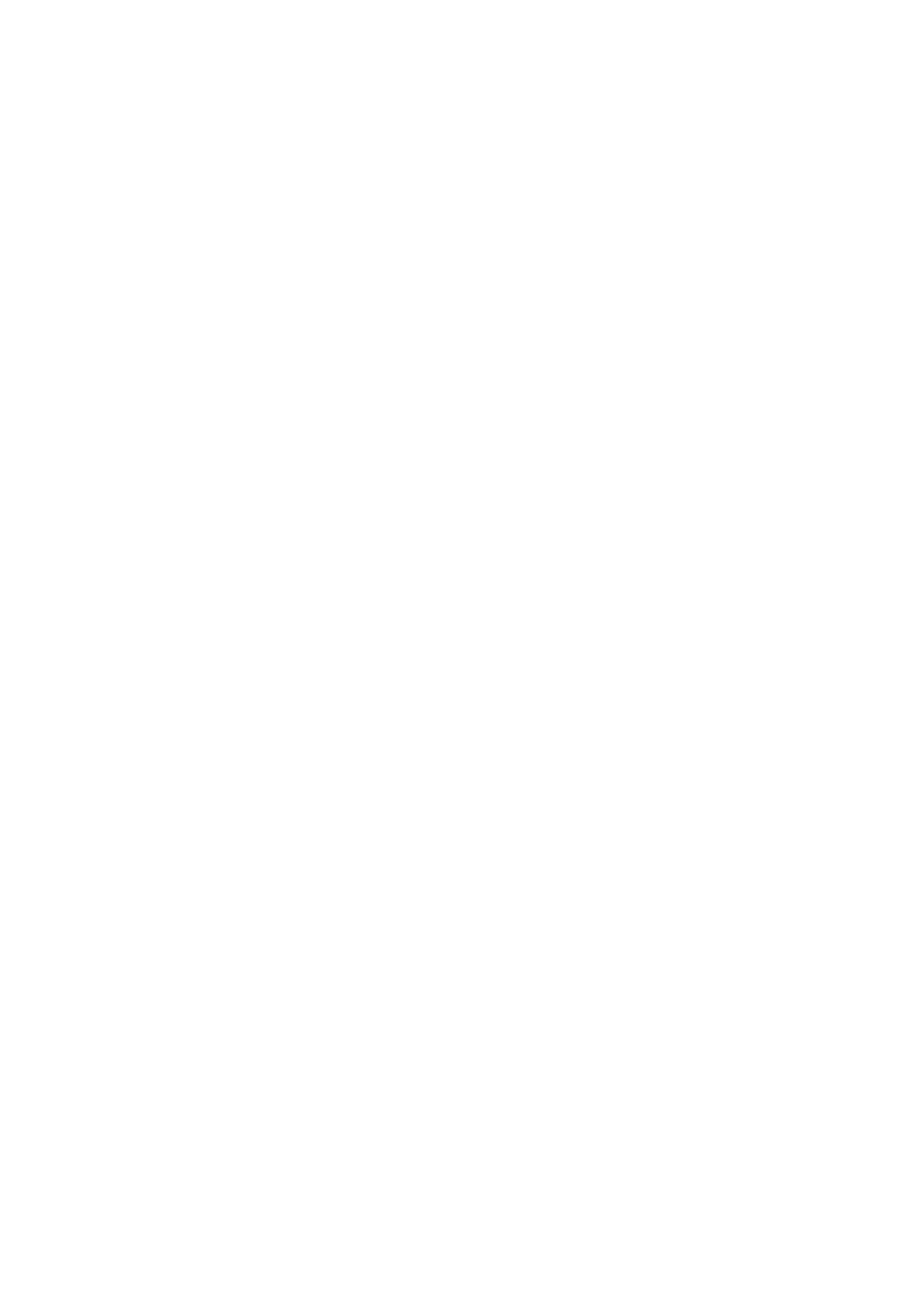
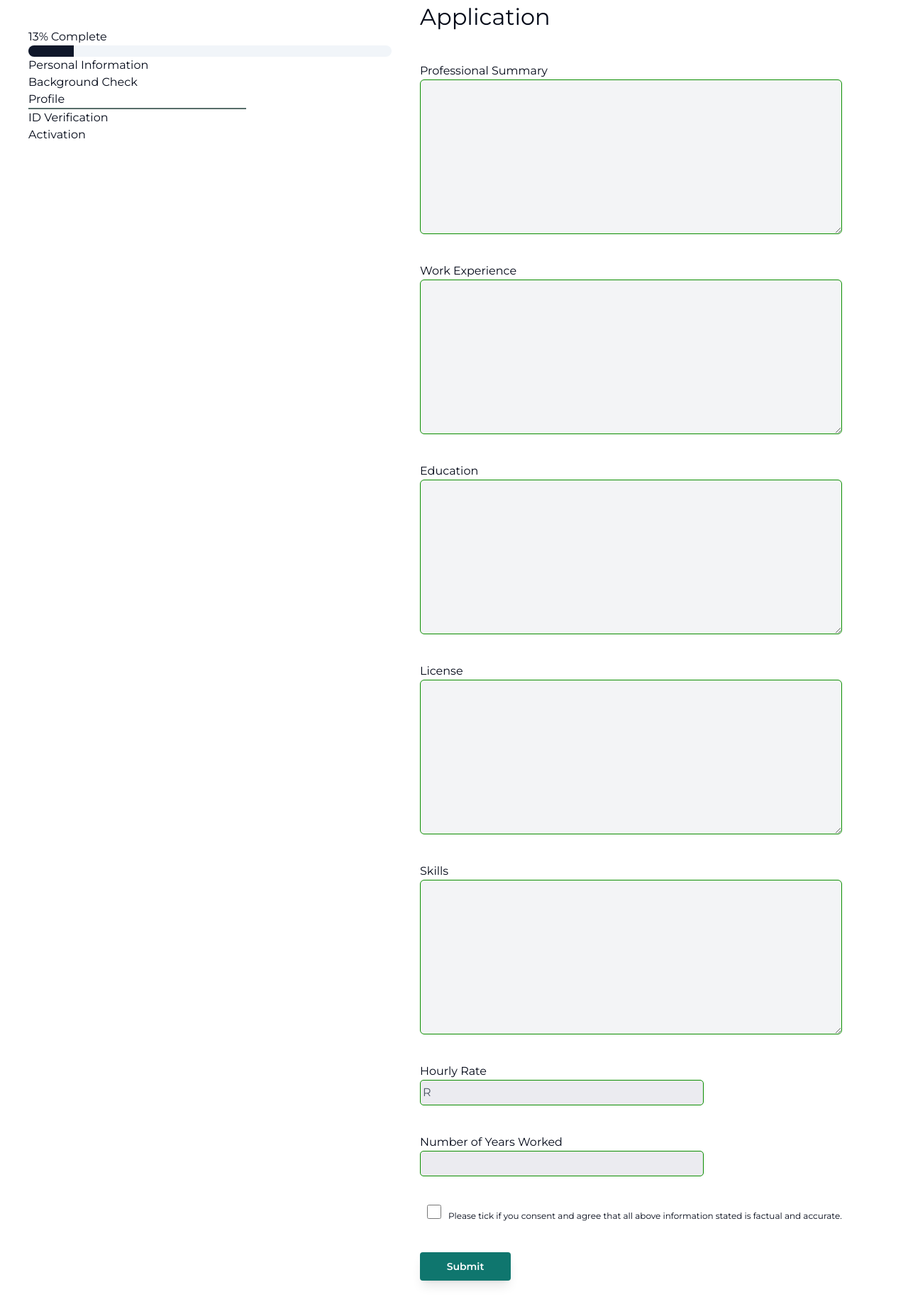
Before and after one commit to The-Winning-Team-Tshimologo/vite-react-pms, a React app: page /SPSignupProfile in a window 1280 px wide. Shown: the whole page at 71% size. Before the commit the page ends 800 px from the top, so only its background shows below. Built offline with nearby package versions, Linux system fonts and the light colour scheme; the HTML template or start-up script is replaced by a standard one.

Commit message:
Added progress bar

```diff
--- a/package.json
+++ b/package.json
@@ -15,6 +15,7 @@
     "@mui/material": "^5.15.12",
     "@mui/styled-engine-sc": "^6.0.0-alpha.17",
     "@mui/x-date-pickers": "^6.19.6",
+    "@radix-ui/react-progress": "^1.0.3",
     "@radix-ui/react-slot": "^1.0.2",
     "chart.js": "^4.4.2",
     "class-variance-authority": "^0.7.0",
--- a/src/components/browseProfessionals/TrackActivity.jsx
+++ b/src/components/browseProfessionals/TrackActivity.jsx
@@ -59,7 +59,7 @@ const TrackActivity = () => {
   return (
     <div className="TrackActivity">
       {" "}
-      <h2>TrackActivity</h2>
+      <h2 className="px-10">TrackActivity</h2>
       <div className="profile-container">
         {Service.map((Service, index) => (
           <div
--- a/src/components/fileUpload/FileUpload2.jsx
+++ b/src/components/fileUpload/FileUpload2.jsx
@@ -42,7 +42,7 @@ const FileUpload2 = ({handleChange, onDrop, inputName,formData,errors,labelName}
               </div>
               {formData && (
                 <div className="file-feedback">
-                  <p>File selected: {formData.name}</p>
+                  <p>File selected: <span style={{ color:"blue" }}  > {formData.name}</span></p>
                 </div>
               )}
             </div>
--- /dev/null
+++ b/src/components/ui/progress.jsx
@@ -0,0 +1,20 @@
+"use client"
+
+import * as React from "react"
+import * as ProgressPrimitive from "@radix-ui/react-progress"
+
+import { cn } from "@/lib/utils"
+
+const Progress = React.forwardRef(({ className, value, ...props }, ref) => (
+  <ProgressPrimitive.Root
+    ref={ref}
+    className={cn("relative h-4 w-full overflow-hidden rounded-full bg-secondary", className)}
+    {...props}>
+    <ProgressPrimitive.Indicator
+      className="h-full w-full flex-1 bg-primary transition-all"
+      style={{ transform: `translateX(-${100 - (value || 0)}%)` }} />
+  </ProgressPrimitive.Root>
+))
+Progress.displayName = ProgressPrimitive.Root.displayName
+
+export { Progress }
--- /dev/null
+++ b/src/pages/spSignup/SPSIgnupProgress.jsx
@@ -0,0 +1,60 @@
+import React from "react";
+import { Progress } from "@/components/ui/progress";
+
+const SPSIgnupProgress = ({ formData, page }) => {
+
+  const totalFields = Object.keys(formData).length;
+  const completedFields = Object.values(formData).filter(
+    (value) => value !== ""
+  ).length;
+  const progressPercentage = (completedFields / totalFields) * 100;
+
+  return (
+    <div className="progress__bar sticky top-10 ">
+      <p>{`${progressPercentage.toFixed(0)}% Complete`}</p>
+      <Progress value={progressPercentage.toFixed(2)} className="pbar" />
+      <p
+        className={
+          page === "Personal Information"
+            ? "border-b-2 border-[#576E6A]  w-3/5"
+            : ""
+        }
+      >
+        Personal Information
+      </p>
+      <p
+        className={
+          page === "Background Check"
+            ? "border-b-2 border-[#576E6A]  w-3/5"
+            : ""
+        }
+      >
+        Background Check
+      </p>
+
+      <p
+        className={
+          page === "Profile" ? "border-b-2 border-[#576E6A]  w-3/5" : ""
+        }
+      >
+        Profile
+      </p>
+      <p
+        className={
+          page === "ID Verification" ? "border-b-2 border-[#576E6A]  w-3/5" : ""
+        }
+      >
+        ID Verification
+      </p>
+      <p
+        className={
+          page === "Activation" ? "border-b-2 border-[#576E6A]  w-3/5" : ""
+        }
+      >
+        Activation
+      </p>
+    </div>
+  );
+};
+
+export default SPSIgnupProgress;
--- a/src/pages/spSignup/SPSignup.css
+++ b/src/pages/spSignup/SPSignup.css
@@ -40,14 +40,18 @@
 
 .sp__context_form,
 .sp__context_form form,
-.SignupUploadDocument,
+/* .SignupUploadDocument, */
+.SPSignupUploadDocument__form,
 .SignupUploadDocument form {
   display: flex;
   flex-direction: column;
   justify-content: center;
   align-items: center;
 }
-
+.SignupUploadDocument{
+  display: flex;
+  flex-direction: row;
+}
 .sp__context_form button,
 .SignupUploadDocument button {
   padding: 10px 45px;
@@ -132,8 +136,16 @@
 
     /* margin-left: 5px; */
 }
+#textIndent{
+  text-indent: 20px;
+}
 
-
+.SPSignupProfile__progress,.SPSignupUploadDocument__progress{
+  width: 40%;
+}
+.pbar{
+  width: 10%;
+}
 @media screen and (max-width: 768px) {
   .sp__context {
     flex-direction: column;
@@ -168,6 +180,7 @@
   .sp__context_side__title {
     opacity: 1;
   }
+
 }
 
 @media screen and (max-width: 430px) {
@@ -218,4 +231,25 @@
   .file-upload__icon {
     height: 25px;
   }
+
+  .SignupUploadDocument{
+    flex-direction: column;
+  }
+
+  .SPSignupUploadDocument__progress{
+    display: flex;
+    margin: auto 100px;
+    /* background-color: red; */
+    width: 500px;
+
+    /* width: ; */
+  }
+  .progress__bar{
+    width: 400px;
+    margin: auto 20px;
+  }
+
+  .SPSignupProfile__progress,.SPSignupUploadDocument__progress{
+    width: 300px;
+  }
 }
--- a/src/pages/spSignup/SPSignupProfile.jsx
+++ b/src/pages/spSignup/SPSignupProfile.jsx
@@ -1,4 +1,7 @@
 import React, { useState } from "react";
+import { Textarea } from "@/components/ui/textarea";
+import { Button } from "@/components/ui/button";
+import SPSIgnupProgress from "./SPSIgnupProgress";
 
 export const SPSignupProfile = () => {
   const [formData, setFormData] = useState({
@@ -9,16 +12,15 @@ export const SPSignupProfile = () => {
     skills: "",
     hourlyRate: "",
     numberOfYearsWorked: "",
-    typeOfAccount: "",
-    branchCode: "",
-    bankStatement: "",
+    agreement: false,
   });
+  // const variableNames = Object.keys(formData);
 
   const [errors, setErrors] = useState({});
 
   const handleChange = (e) => {
     const { name, value } = e.target;
-    console.log(name);
+    // console.log(name);
     setFormData({
       ...formData,
       [name]: value,
@@ -53,41 +55,168 @@ export const SPSignupProfile = () => {
     return errors;
   };
 
+  const handleCheckboxChange = () => {
+    setFormData({
+      ...formData,
+      ["agreement"]: !formData.agreement,
+    });
+  };
+
+  let page = "Activation";
+
   return (
-    <div>
-      {/* SPSignupProfile */}
-      <div className="SPSignupProfile__container">
-        <div className="SPSignupProfile__progress"></div>
-        {/* <div className="SPSignupProfile__form">
-          <div className="formFiled">
-            <label>
+    <div className="SPSignupProfile__container flex">
+      <div className="SPSignupProfile__progress  ml-10">
+        <SPSIgnupProgress formData={formData} page={"Profile"} />
+      </div>
+
+      <div className="SPSignupProfile__form_container ">
+        <h2 className="px-10">Application</h2>
+        <form className="appointment__container   " onSubmit={handleSubmit}>
+          <div className="p-10  pb-0">
+            <p>
+              {" "}
               Professional Summary{" "}
               {errors.professionalSummary && (
                 <span className="error-message">
                   {errors.professionalSummary}
                 </span>
               )}
-            </label>
-            <input
-              type="textarea"
-              name="professionalSummary"
+            </p>
+            <Textarea
+              name={"professionalSummary"}
               value={formData.professionalSummary}
               onChange={handleChange}
+              className="custom-border bg-gray-100 "
+              rows={10}
+            />
+          </div>
+
+          <div className="p-10  pb-0 ">
+            <p>
+              {" "}
+              Work Experience{" "}
+              {errors.workExperience && (
+                <span className="error-message">{errors.workExperience}</span>
+              )}
+            </p>
+            <Textarea
+              name={"workExperience"}
+              value={formData.workExperience}
+              onChange={handleChange}
+              className="custom-border bg-gray-100"
+              rows={10}
+            />
+          </div>
+
+          <div className="p-10  pb-0">
+            <p>
+              {" "}
+              Education{" "}
+              {errors.education && (
+                <span className="error-message">{errors.education}</span>
+              )}
+            </p>
+            <Textarea
+              name={"education"}
+              value={formData.education}
+              onChange={handleChange}
+              className="custom-border bg-gray-100"
+              rows={10}
+            />
+          </div>
+
+          <div className="p-10  pb-0">
+            <p>
+              {" "}
+              License{" "}
+              {errors.license && (
+                <span className="error-message">{errors.license}</span>
+              )}
+            </p>
+            <Textarea
+              name={"license"}
+              value={formData.license}
+              onChange={handleChange}
+              className="custom-border bg-gray-100"
+              rows={10}
+            />
+          </div>
+
+          <div className="p-10  pb-0">
+            <p>
+              {" "}
+              Skills{" "}
+              {errors.skills && (
+                <span className="error-message">{errors.skills}</span>
+              )}
+            </p>
+            <Textarea
+              name={"skills"}
+              value={formData.skills}
+              onChange={handleChange}
+              className="custom-border bg-gray-100"
+              rows={10}
+            />
+          </div>
+
+          <div className="formFiled relative p-10  pb-0 m-0">
+            <p>
+              Hourly Rate{" "}
+              {errors.hourlyRate && (
+                <span className="error-message">{errors.hourlyRate}</span>
+              )}
+            </p>
+            <input
+              type="number"
+              name="hourlyRate"
+              value={formData.hourlyRate}
+              onChange={handleChange}
+              className="custom-border bg-gray-100  indent-8"
+              id="textIndent"
+            />{" "}
+            <span className="absolute left-11 top-[70px] text-gray-600">R</span>
+          </div>
+
+          <div className="formFiled  p-10  pb-0 m-0">
+            <p>
+              Number of Years Worked{" "}
+              {errors.numberOfYearsWorked && (
+                <span className="error-message">
+                  {errors.numberOfYearsWorked}
+                </span>
+              )}
+            </p>
+            <input
+              type="number"
+              name="numberOfYearsWorked"
+              value={formData.numberOfYearsWorked}
+              onChange={handleChange}
+              className="custom-border bg-gray-100  indent-8"
+              id="textIndent"
             />{" "}
           </div>
-        </div> */}
 
+          <div className=" p-10  pb-0 m-0">
+            <input
+              type="checkbox"
+              name="myCheckbox"
+              checked={formData.agreement}
+              onChange={handleCheckboxChange}
+              className="w-10 h-5 "
+            />
+            <label className="w-30 h-20 text-xs mb-10">
+              Please tick if you consent and agree that all above information
+              stated is factual and accurate.
+            </label>
+          </div>
 
-        {/*  professionalSummary: "",
-    workExperience: "",
-    education: "",
-    license: "",
-    skills: "",
-    hourlyRate: "",
-    numberOfYearsWorked: "",
-    typeOfAccount: "",
-    branchCode: "",
-    bankStatement: "", */}
+          <div className=" w-96 p-10">
+            <Button type="submit" variant="custom">
+              Submit
+            </Button>
+          </div>
+        </form>
       </div>
     </div>
   );
--- a/src/pages/spSignup/SPSignupUploadDocument.jsx
+++ b/src/pages/spSignup/SPSignupUploadDocument.jsx
@@ -1,5 +1,6 @@
 import FileUpload2 from "@/components/fileUpload/FileUpload2";
 import React, { useState } from "react";
+import SPSIgnupProgress from "./SPSIgnupProgress";
 
 export const SPSignupUploadDocument = () => {
   const [formData, setFormData] = useState({
@@ -19,7 +20,7 @@ export const SPSignupUploadDocument = () => {
 
   const handleChange = (e) => {
     const { name, value, type } = e.target;
-    console.log(name);
+    // console.log(name);
     setFormData({
       ...formData,
       [name]: type === "file" ? e.target.files[0] : value,
@@ -62,8 +63,12 @@ export const SPSignupUploadDocument = () => {
     });
   };
   return (
-    <div className="SignupUploadDocument">
+    <div className="SignupUploadDocument flex   ">
+      <div className="SPSignupUploadDocument__progress  ml-10 ">
+        <SPSIgnupProgress formData={formData} page={"Background Check"} />
+      </div>
       {/* <h2>SPSignupUploadDocument</h2> */}
+      <div className="SPSignupUploadDocument__form">
         <h2>Application</h2>
 
         <form onSubmit={handleSubmit}>
@@ -121,10 +126,9 @@ export const SPSignupUploadDocument = () => {
             <span>Account Details</span>
           </div>
 
-
           <div className="formFiled">
             <label>
-          Bank Name {" "}
+              Bank Name{" "}
               {errors.bankName && (
                 <span className="error-message">{errors.bankName}</span>
               )}
@@ -139,7 +143,7 @@ export const SPSignupUploadDocument = () => {
 
           <div className="formFiled">
             <label>
-          Account Number {" "}
+              Account Number{" "}
               {errors.accountNumber && (
                 <span className="error-message">{errors.accountNumber}</span>
               )}
@@ -154,7 +158,7 @@ export const SPSignupUploadDocument = () => {
 
           <div className="formFiled">
             <label>
-          Type of Account {" "}
+              Type of Account{" "}
               {errors.typeOfAccount && (
                 <span className="error-message">{errors.typeOfAccount}</span>
               )}
@@ -169,7 +173,7 @@ export const SPSignupUploadDocument = () => {
 
           <div className="formFiled">
             <label>
-          Branch Code {" "}
+              Branch Code{" "}
               {errors.branchCode && (
                 <span className="error-message">{errors.branchCode}</span>
               )}
@@ -194,5 +198,6 @@ export const SPSignupUploadDocument = () => {
           <button type="submit">Submit</button>
         </form>
       </div>
+    </div>
   );
 };
```
Also changed, not shown: src/App.jsx (+16 -8 lines), src/components/browseProfessionals/BrowseProfessionals.css (+26 -85 lines), 1 other file (tests, documents, lock files or other folders). Lines whose indentation alone changed are shown as unchanged.
